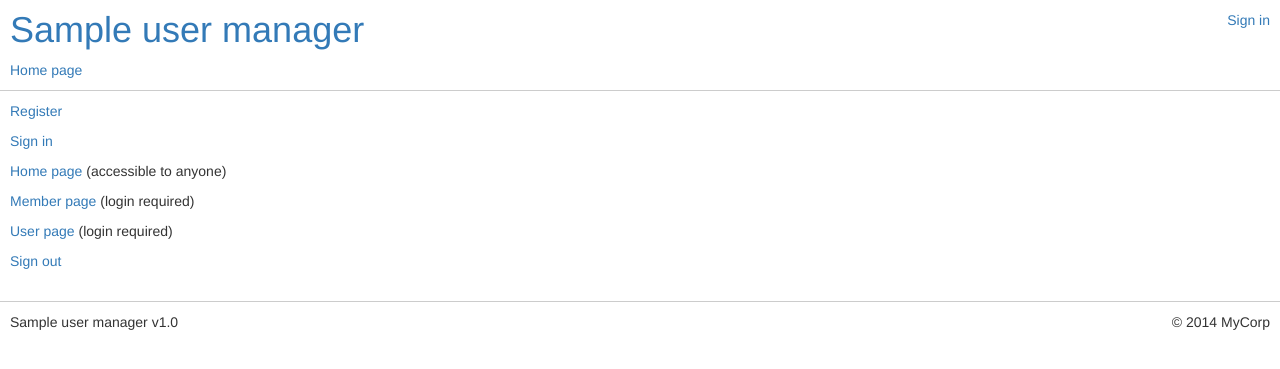
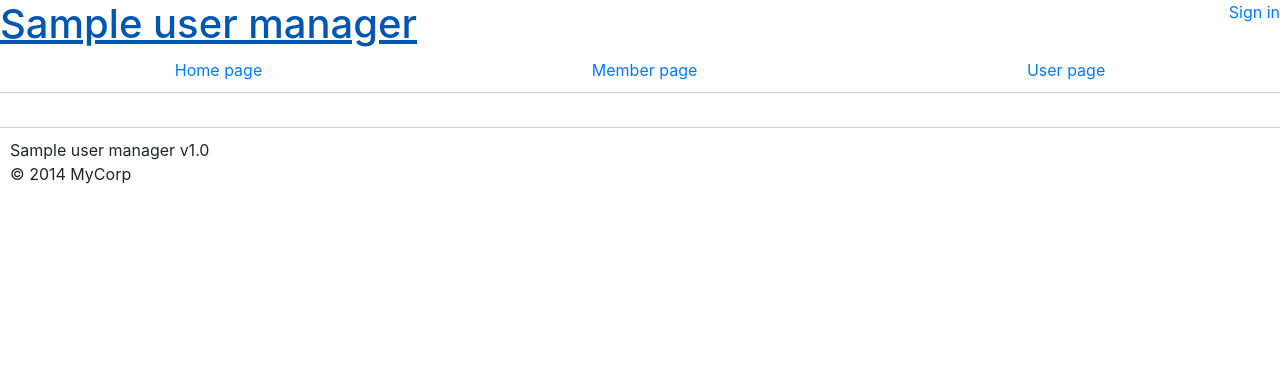
Before and after one commit to forrana/time-investing, a Python web app: template server/app/templates/flask_user_layout.html in a window 1280 px wide. Shown: the top 369 px of the page. Run offline with Jinja, Linux system fonts and the light colour scheme; the template is opened without the code that fills it: most values are stand-ins (such as "Sample title", 1, 10 or a date in 2020); some libraries are stand-ins or nearby versions.

Commit message:
bootstrap4 - move login/registration templates to bootstrap4, remove unused files

```diff
--- a/server/app/flask_user_layout.html
+++ /dev/null
@@ -1 +0,0 @@
-Hello world
--- a/server/app/templates/flask_user/login.html
+++ b/server/app/templates/flask_user/login.html
@@ -11,11 +11,11 @@
     {% set field = form.username if user_manager.USER_ENABLE_USERNAME else form.email %}
     <div class="form-group {% if field.errors %}has-error{% endif %}">
         {# Label on left, "New here? Register." on right #}
-        <div class="row">
+        <div class="row d-flex justify-content-between">
             <div class="col-xs-6">
                 <label for="{{ field.id }}" class="control-label">{{ field.label.text }}</label>
             </div>
-            <div class="col-xs-6 text-right">
+            <div class="col-xs-6">
                 {% if user_manager.USER_ENABLE_REGISTER and not user_manager.USER_REQUIRE_INVITATION %}
                     <a href="{{ url_for('user.register') }}" tabindex='190'>
                         {%trans%}New here? Register.{%endtrans%}</a>
--- a/server/app/templates/flask_user/register.html
+++ b/server/app/templates/flask_user/register.html
@@ -11,11 +11,11 @@
     {% set field = form.username if user_manager.USER_ENABLE_USERNAME else form.email %}
     <div class="form-group {% if field.errors %}has-error{% endif %}">
         {# Label on left, "Already registered? Sign in." on right #}
-        <div class="row">
+        <div class="row d-flex justify-content-between">
             <div class="col-xs-6">
                 <label for="{{ field.id }}" class="control-label">{{ field.label.text }}</label>
             </div>
-            <div class="col-xs-6 text-right">
+            <div class="col-xs-6">
                 {% if user_manager.USER_ENABLE_REGISTER %}
                     <a href="{{ url_for('user.login') }}" tabindex='290'>
                         {%trans%}Already registered? Sign in.{%endtrans%}</a>
--- a/server/app/templates/flask_user_layout.html
+++ b/server/app/templates/flask_user_layout.html
@@ -7,7 +7,7 @@
     <title>{{ user_manager.USER_APP_NAME }}</title>
 
     <!-- Bootstrap -->
-    <link href="//netdna.bootstrapcdn.com/bootstrap/3.1.1/css/bootstrap.min.css" rel="stylesheet">
+    <link href="//stackpath.bootstrapcdn.com/bootstrap/4.1.3/css/bootstrap.min.css" rel="stylesheet">
 
     <!-- In-lining styles to avoid needing a separate .css file -->
     <style>
@@ -31,9 +31,9 @@
 
 <body>
     {% block body %}
-    <div id="header-div" class="clearfix with-margins">
-        <div class="pull-left"><a href="/"><h1 class="no-margins">{{ user_manager.USER_APP_NAME }}</h1></a></div>
-        <div class="pull-right">
+    <div id="header-div" class="d-flex flex-row justify-content-between">
+        <div class=""><a href="/"><h1 class="no-margins">{{ user_manager.USER_APP_NAME }}</h1></a></div>
+        <div class="">
             {% if call_or_get(current_user.is_authenticated) %}
                 <a href="{{ url_for('user.edit_user_profile') }}">{{ current_user.username or current_user.email }}</a>
                 &nbsp; | &nbsp;
@@ -44,8 +44,10 @@
         </div>
     </div>
     {% block menu %}
-    <div id="menu-div" class="with-margins">
-        <a href="/">{%trans%}Home page{%endtrans%}</a>
+    <div id="menu-div" class="with-margins nav nav-pills nav-fill">
+        <a href="/" class="nav-item">{%trans%}Home page{%endtrans%}</a>
+        <a href={{ url_for('member_page') }} class="nav-item">Member page</a>
+        <a href={{ url_for('user_page') }} class="nav-item">User page</a>
     </div>
     {% endblock %}
     <hr class="no-margins"/>
@@ -65,15 +67,6 @@
         {%- endwith %}
     {% endblock %}
 
-    {%  block nav %}
-    <p><a href={{ url_for('user.register') }}>Register</a></p>
-    <p><a href={{ url_for('user.login') }}>Sign in</a></p>
-    <p><a href={{ url_for('home_page') }}>Home page</a> (accessible to anyone)</p>
-    <p><a href={{ url_for('member_page') }}>Member page</a> (login required)</p>
-    <p><a href={{ url_for('user_page') }}>User page</a> (login required)</p>
-    <p><a href={{ url_for('user.logout') }}>Sign out</a></p>
-    {% endblock %}
-
     {% block main %}
         {% block content %}{% endblock %}
     {% endblock %}
@@ -90,7 +83,7 @@
     <!-- jQuery (necessary for Bootstrap's JavaScript plugins) -->
     <script src="//code.jquery.com/jquery-1.11.0.min.js"></script>
     <!-- Bootstrap -->
-    <script src="//netdna.bootstrapcdn.com/bootstrap/3.1.1/js/bootstrap.min.js"></script>
+    <script src="//stackpath.bootstrapcdn.com/bootstrap/4.1.3/js/bootstrap.min.js"></script>
 
     {# *** Allow sub-templates to insert extra html to the bottom of the body *** #}
     {% block extra_js %}{% endblock %}
```
Also changed, not shown: server/app/flask_nav_bar.html (deleted).
